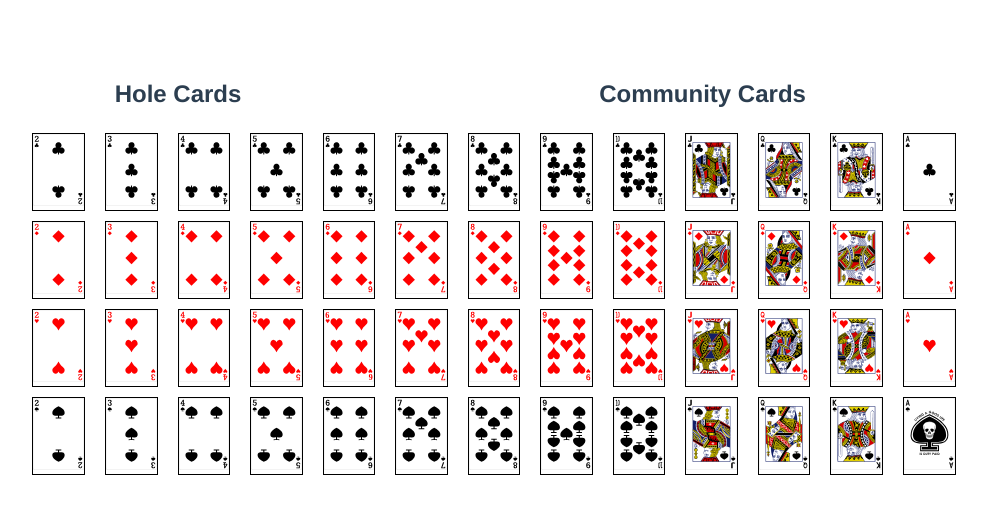
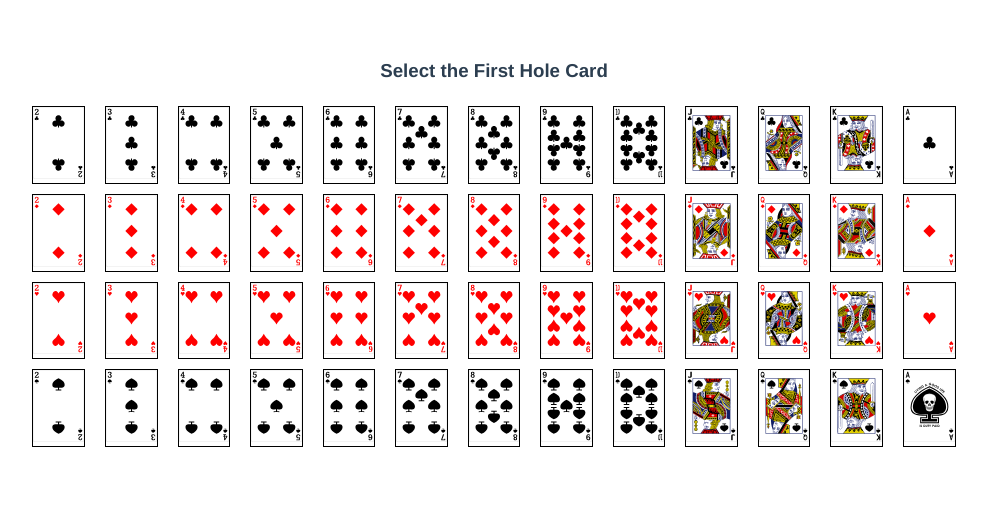
Before and after one commit to amarkules1/texas-holdem-dashboard, a Vue app in the folder texas-holdem-frontend/: page / in a window 1280 px wide. Shown: the top 514 px of the page, without its empty margins (146-1133 px from the left). Built offline with nearby package versions, Linux system fonts and the light colour scheme.

Commit message:
trying transitions

```diff
--- a/texas-holdem-frontend/src/components/CardSelector.vue
+++ b/texas-holdem-frontend/src/components/CardSelector.vue
@@ -1,5 +1,8 @@
 <template>
+  <!-- try to make this work https://vuejs.org/guide/built-ins/transition  -->
+  <Transition>
   <div class="cardSelector">
+    <h3>Select the {{ cardToSelect }}</h3>
     <div v-for="suit in suits" :key="suit" class="suitRow">
       <div
         v-for="rank in ranks"
@@ -11,6 +14,8 @@
       </div>
     </div>
   </div>
+
+  </Transition>
 </template>
 
 
@@ -30,6 +35,10 @@ export default {
     "disabledCards": {
       type: Array,
       default: () => []
+    },
+    "cardToSelect": {
+      type: String,
+      default: ""
     }
   },
   methods: {
@@ -62,4 +71,16 @@ export default {
 .cardImage {
   width: 100%;
 }
+.cardSelector {
+  margin-top: 20px;
+}
+.v-enter-active,
+.v-leave-active {
+  transition: opacity 1s ease;
+}
+
+.v-enter-from,
+.v-leave-to {
+  opacity: 0;
+}
 </style>
--- a/texas-holdem-frontend/src/components/CardStatsContainer.vue
+++ b/texas-holdem-frontend/src/components/CardStatsContainer.vue
@@ -1,7 +1,7 @@
 <template>
     <SelectedCards :holeCards="holeCards" :communityCards="communityCards" />
-    <div class="cardSelectionHolder">
-        <CardSelector :disabledCards="cards" @selectCard="(rank, suit) => selectCard(rank, suit)" />
+    <div class="cardSelectionHolder" v-if="cards.length < 7">
+        <CardSelector :cardToSelect="getCardName()" :disabledCards="cards" @selectCard="(rank, suit) => selectCard(rank, suit)" />
     </div>
 </template>
 
@@ -19,7 +19,14 @@ export default {
         return {
             holeCards: [],
             communityCards: [],
-            cards: []
+            cards: [],
+            selections: ["First Hole Card",
+                        "Second Hole Card",
+                        "First Flop Card",
+                        "Second Flop Card",
+                        "Third Flop Card",
+                        "Turn Card",
+                        "River Card"]
         }
     },
     methods: {
@@ -30,6 +37,10 @@ export default {
                 this.communityCards.push({ "rank": rank, "suit": suit })
             }
             this.cards.push({ "rank": rank, "suit": suit })
+        },
+
+        getCardName() {
+            return this.selections[this.cards.length]
         }
     }
 }
--- a/texas-holdem-frontend/src/components/SelectedCards.vue
+++ b/texas-holdem-frontend/src/components/SelectedCards.vue
@@ -1,13 +1,13 @@
 <template>
     <div class="cardsDisplay">
         <div class="cards">
-            <div class="holeCards">
+            <div class="holeCards" v-if="holeCards.length > 0">
                 <h2>Hole Cards</h2>
                 <div v-for="card in holeCards" :key="card.rank + card.suit" class="card">
                     <img class="cardImage" :src="require(`../assets/cards/${card.suit}_${card.rank}.svg`)" alt="card" />
                 </div>
             </div>
-            <div class="communityCards">
+            <div class="communityCards" v-if="communityCards.length > 0">
                 <h2>Community Cards</h2>
                 <div v-for="card in communityCards" :key="card.rank + card.suit" class="card">
                     <img class="cardImage" :src="require(`../assets/cards/${card.suit}_${card.rank}.svg`)" alt="card" />
```
Also changed, not shown: 11 other files (tests, documents, lock files or other folders).
